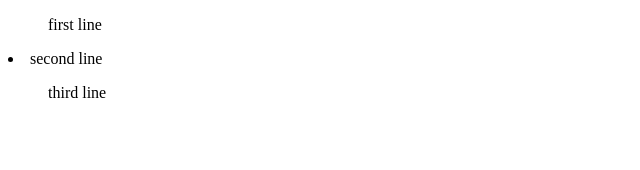
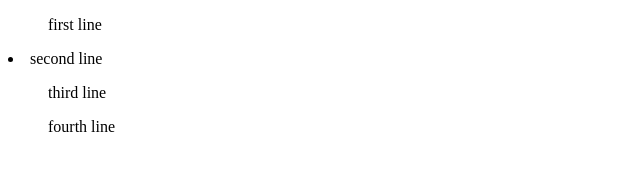
Before and after one commit to Park-Joonyoung/gitpractice, a plain HTML site: page index.html in a window 1280 px wide. Shown: the full height of the page, 0-640 px from the left. Drawn offline with Linux system fonts and the light colour scheme.

Commit message:
Again, index.html has been modified in the test1 branch

```diff
--- a/index.html
+++ b/index.html
@@ -13,5 +13,8 @@
     <ol>
       third line
     </ol>
+    <ul>
+      fourth line
+    </ul>
   </body>
 </html>
```
